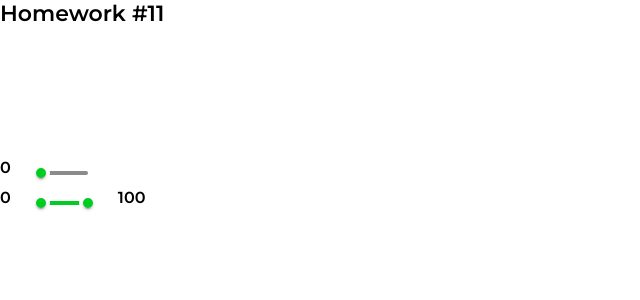
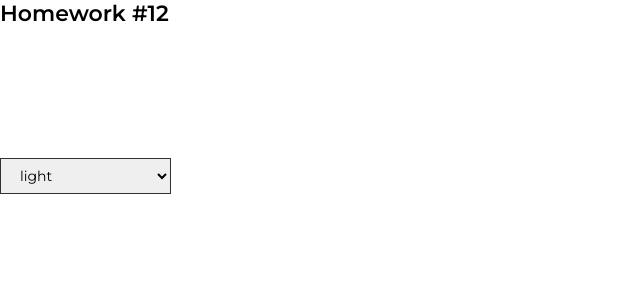
Before and after one commit to DmytroGaiduk/ink_s2, a React (Create React App) app: page / in a window 1280 px wide. Shown: the top 300 px of the page, without its empty margins (0-640 px from the left). Built offline with nearby package versions, Linux system fonts and the light colour scheme.

Commit message:
hw-11 playing

```diff
--- a/src/s1-main/App.tsx
+++ b/src/s1-main/App.tsx
@@ -1,13 +1,12 @@
 import React from 'react'
 import s from './App.module.css'
-import HW5 from "../s2-homeworks/hw05/HW5";
-import HW11 from "../s2-homeworks/hw11/HW11";
+import HW12 from "../s2-homeworks/hw12/HW12";
 
 function App() {
     return (
         <div className={s.App}>
 
-            <HW11/>
+            <HW12/>
         </div>
     )
 }
```
